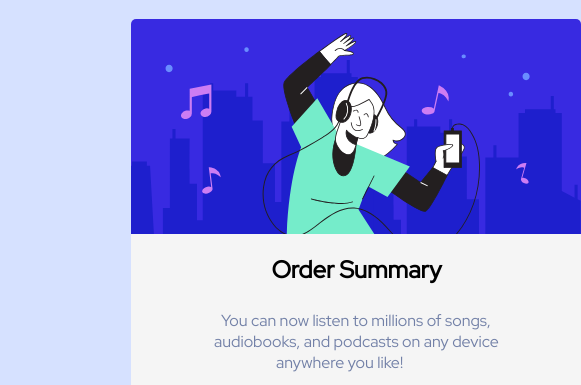
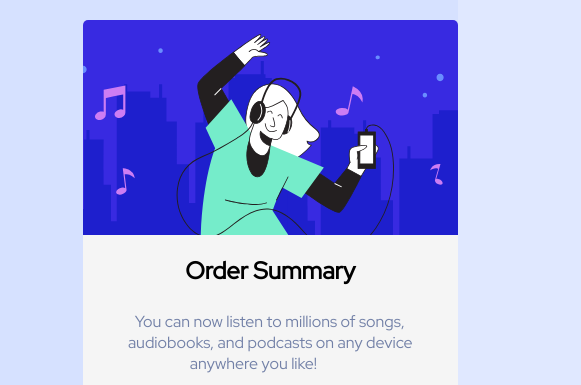
Before and after one commit to abhishekdwaghmare2000/Order-Summary-Component, a plain HTML site: page index.html in a window 390 px wide. Shown: the top 385 px of the page, 581 px wide, since content can reach past the window. Drawn offline with Linux system fonts and the light colour scheme.

Commit message:
modification for responsivenesss

```diff
--- a/style.css
+++ b/style.css
@@ -92,3 +92,30 @@ body{
     color: black;
     font-weight: bold;
 }
+
+@media screen  and (min-width: 375px) and (max-width:1024px){
+    .card{
+        display: flex;
+        align-items: center;
+        justify-content: center;
+        flex-direction: column;
+        width: 375px;
+        height: 580px;
+        margin-left: 30%;
+        margin-right: 20%;
+    }
+}
+
+@media screen  and (min-width: 375px) and (max-width:1180px){
+    .card{
+        display: flex;
+        align-items: center;
+        justify-content: center;
+        flex-direction: column;
+        width: 375px;
+        height: 580px;
+        margin-left: 20%;
+        margin-right: 20%;
+        margin-top: 20px;
+    }
+}
```
